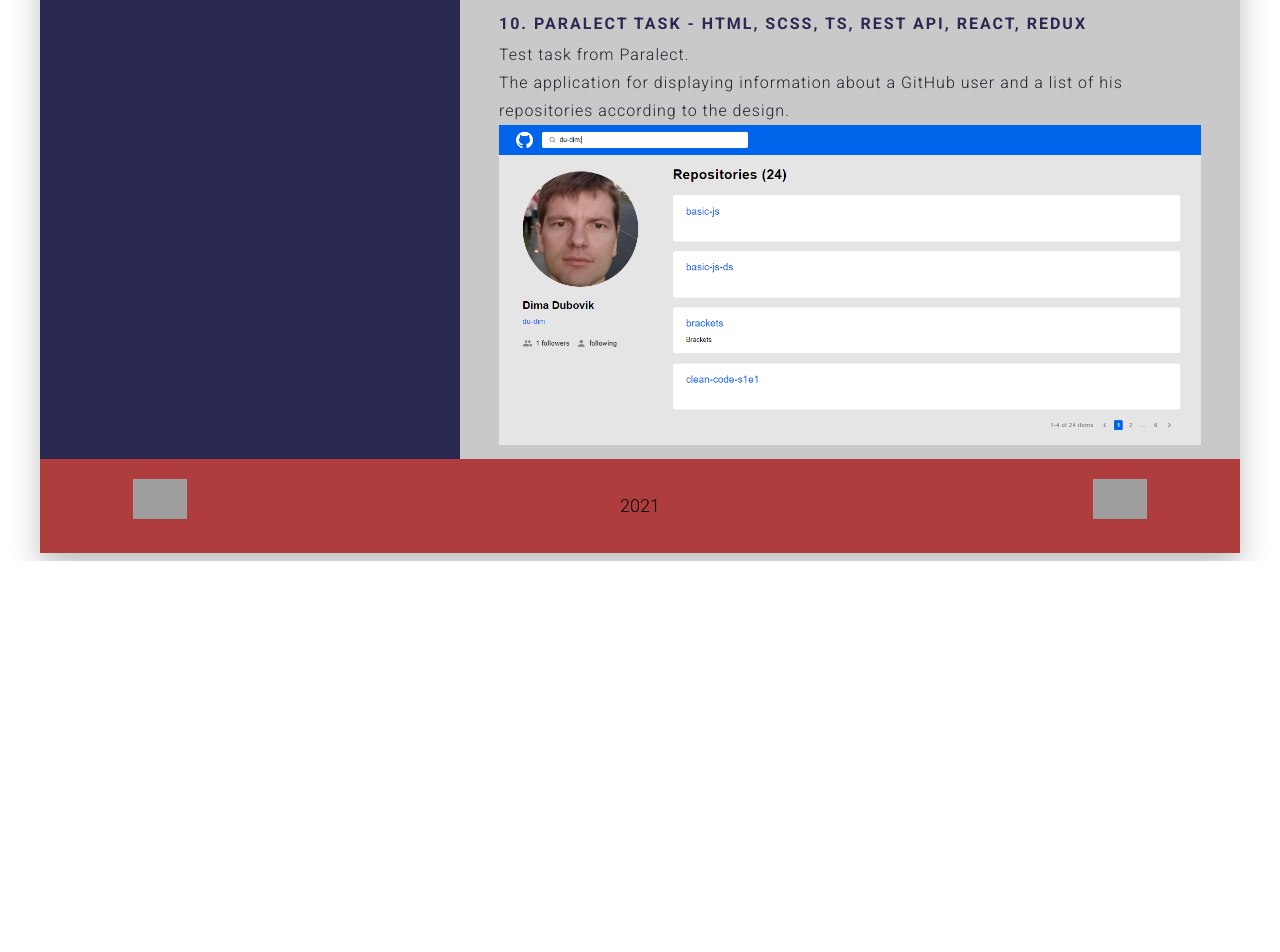
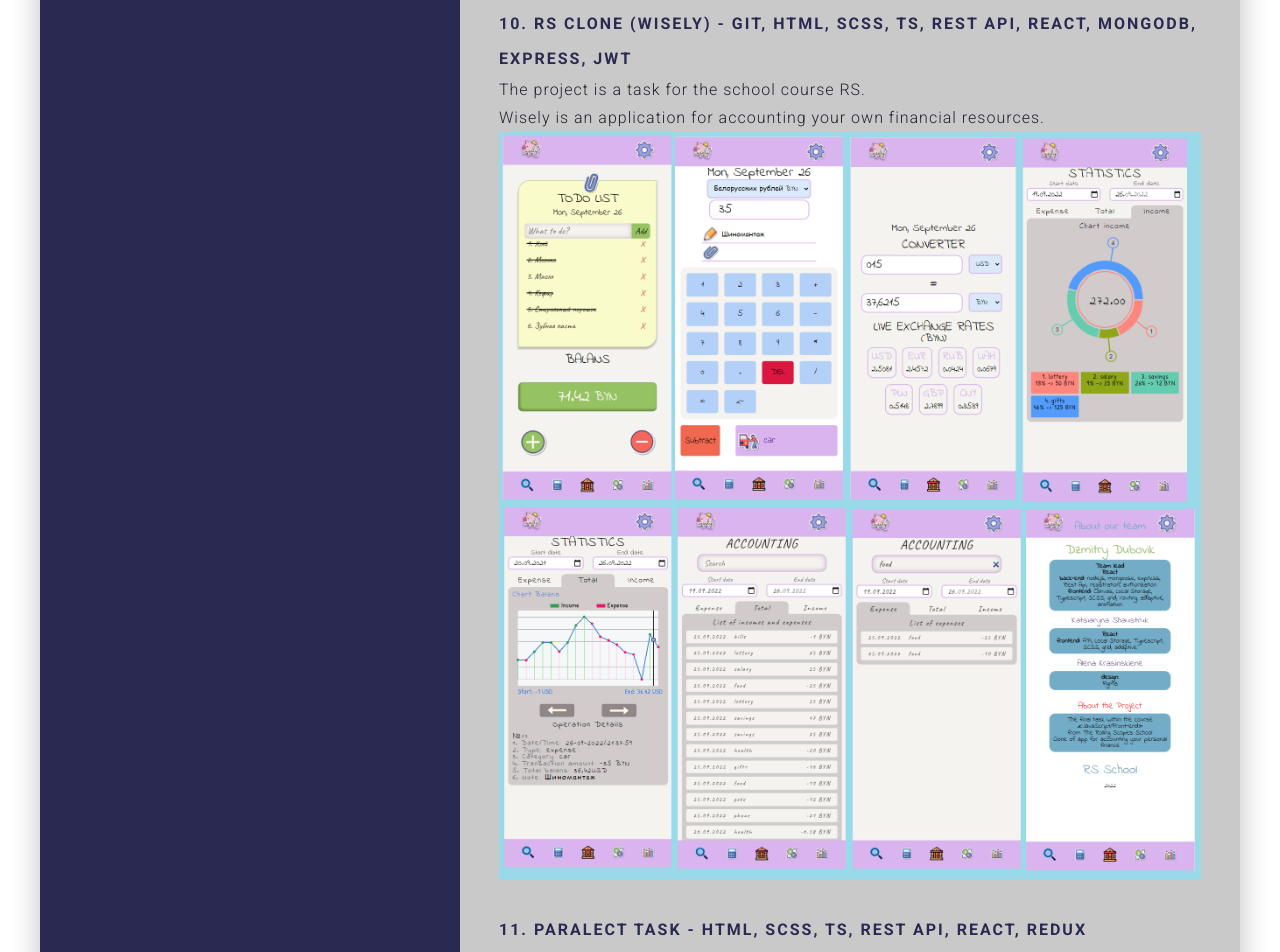
Before and after one commit to du-dim/rsschool-cv, a plain HTML site: page index.html in a window 1280 px wide. Shown: the part 7480-8432 px from the top of the page. Before the commit the page ends 8041 px from the top, so only its background shows below. Drawn offline with nearby package versions, Linux system fonts and the light colour scheme; grey boxes are pictures that could not be loaded; a script that the page names is missing; a web font is replaced by a local one.

Commit message:
add project

```diff
--- a/index.html
+++ b/index.html
@@ -283,7 +283,15 @@ function codeFilter() {
                     </div>
                     <br>
                     <div class="projects_card">
-                        <h3>10. Paralect task - HTML, SCSS, TS, REST API, React, Redux</h3>
+                        <h3>10. RS Clone (Wisely) - Git, HTML, SCSS, TS, REST API, React, MongoDB, Express, JWT</h3>
+                        <span>The project is a task for the school course RS.<br>Wisely is an application for accounting your own financial resources.</span>
+                        <a href="https://wisely-kad.netlify.app/" target="_blank">
+                            <img src="images/Wisely.png" alt="prnt-scrn">
+                        </a>
+                    </div>
+                    <br>
+                    <div class="projects_card">
+                        <h3>11. Paralect task - HTML, SCSS, TS, REST API, React, Redux</h3>
                         <span>Test task from Paralect.<br>The application for displaying information about a GitHub user and a list of his repositories according to the design.</span>
                         <a href="https://paralect-task-dima-dub.netlify.app/" target="_blank">
                             <img src="images/paralect.png" alt="prnt-scrn">
```
